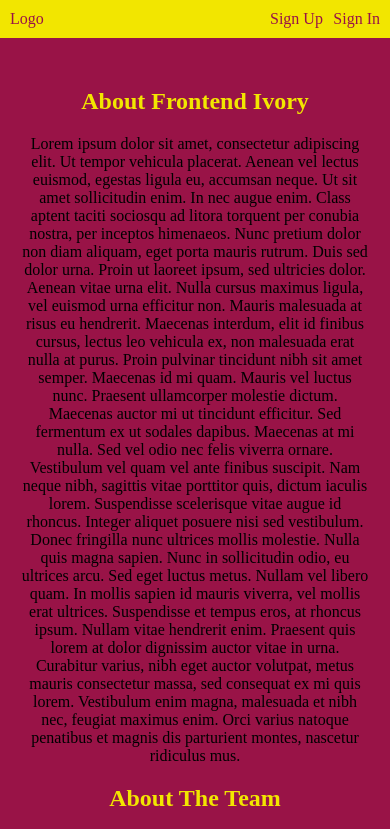
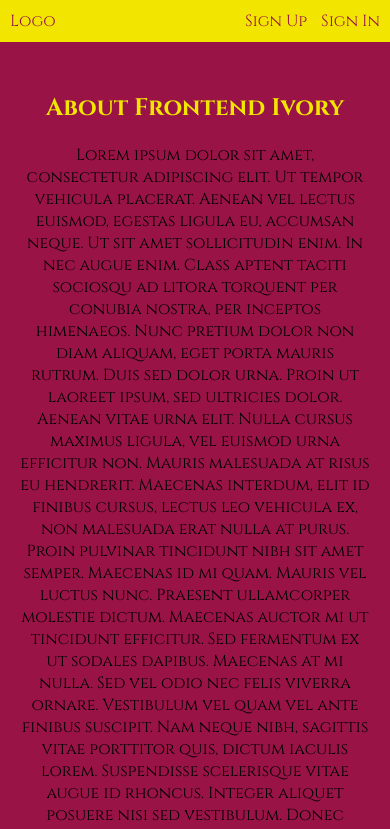
Before and after one commit to KwakuAldo/Frontend-Ivory, a plain HTML site: page index.html in a window 390 px wide. Shown: the top 829 px of the page. Drawn offline with Linux system fonts and the light colour scheme.

Commit message:
add font and increase width for nav bar

```diff
--- a/index.html
+++ b/index.html
@@ -3,6 +3,9 @@
 <head>
     <meta charset="UTF-8">
     <meta name="viewport" content="width=device-width, initial-scale=1.0">
+    <link rel="preconnect" href="https://fonts.googleapis.com">
+    <link rel="preconnect" href="https://fonts.gstatic.com" crossorigin>
+    <link href="https://fonts.googleapis.com/css2?family=Cinzel:wght@400..900&display=swap" rel="stylesheet">
     <link rel="stylesheet" href="/style/index.css">
     <title>STS</title>
 </head>
--- a/style/index.css
+++ b/style/index.css
@@ -17,6 +17,7 @@ body {
     width: 800px;
     margin: 0 auto;
     background: #991347;
+    font-family: "cinzel", sans-serif ;
 }
 
 h1, h2 {
@@ -42,7 +43,7 @@ main {
 .nav-bar ul {
     display: flex;
     list-style: none;
-    width: 130px;
+    width: 150px;
     justify-content: space-between;
 }
 
@@ -72,7 +73,7 @@ main {
     display: flex;
     flex-direction: column;
     justify-content: space-between;
-    background: #ffffff;
+    background: #F2E600;
     border-radius: 5px;
     height: 300px;
     margin: 10px;
@@ -99,7 +100,7 @@ main {
     }
 
     .nav-bar ul {
-        width: 110px;
+        width: 140px;
     }
 
     .about-class-article p {
@@ -127,7 +128,7 @@ main {
     }
 
     .nav-bar ul {
-        width: 110px;
+        width: 135px;
     }
 
     .about-class-article p {
--- a/style/signin.css
+++ b/style/signin.css
@@ -6,6 +6,7 @@
 body {
     background: #991347;
     color: #F2E600;
+    font-family: "cinzel", sans-serif ;
 }
 
 a {
@@ -79,6 +80,7 @@ main {
 @media only screen and (max-width: 768px) {
     body {
         width: 500px;
+        margin: 0 auto;
     }
 }
 
--- a/style/signup.css
+++ b/style/signup.css
@@ -23,6 +23,7 @@ body {
     margin: 0 auto;
     background: #991347;
     color: #F2E600;
+    font-family: "cinzel", sans-serif ;
 }
 
 .nav-bar {
```
Also changed, not shown: signin.html (+3 -0 lines), signup.html (+3 -0 lines).
